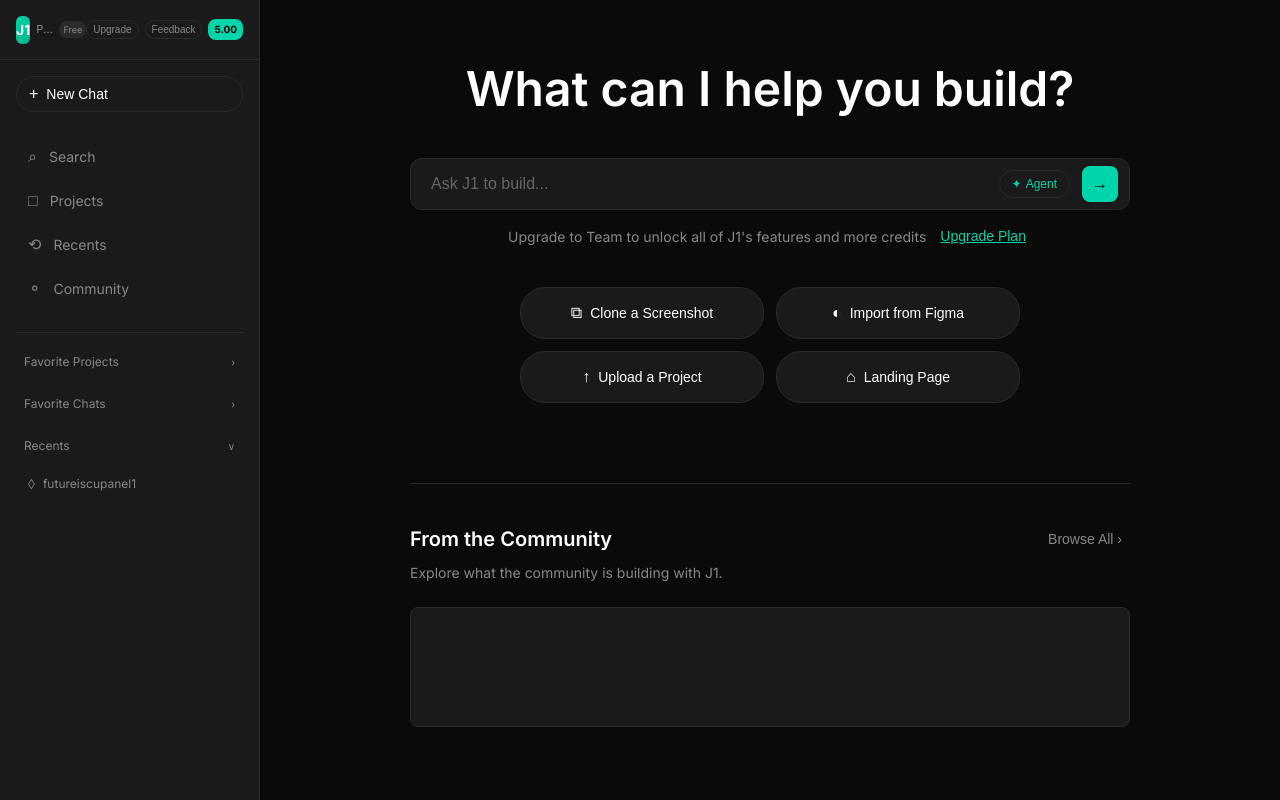
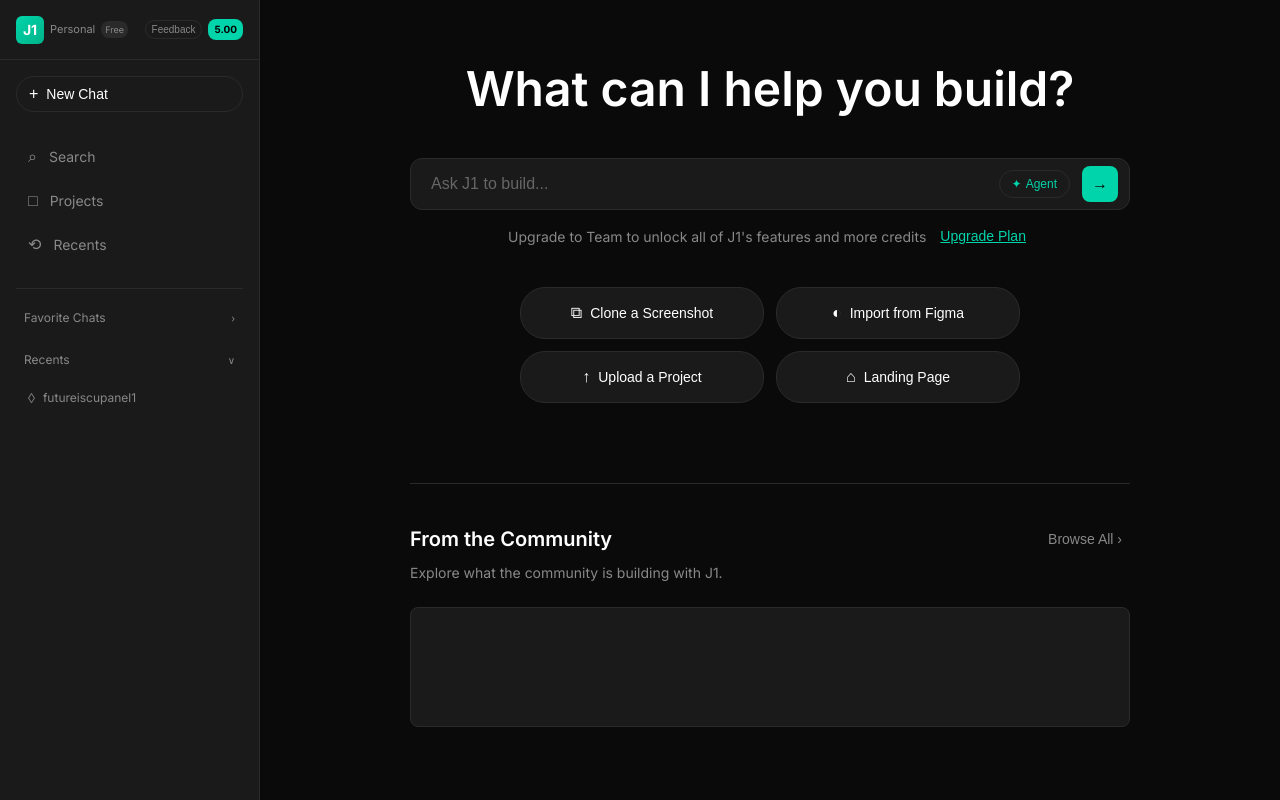
Before and after one commit to Said975-png/jarvis-ai, a Next.js app: page / in a window 1280 px wide. Built offline with nearby package versions, Linux system fonts and the light colour scheme.

Commit message:
Remove Upgrade button, Community nav item, and Favorite Projects section
cgen-39f0e378010c4bc0adeb7980d94e4a53

```diff
--- a/components/Sidebar.tsx
+++ b/components/Sidebar.tsx
@@ -10,7 +10,6 @@ export default function Sidebar() {
           <span className="free-badge">Free</span>
         </div>
         <div className="user-actions">
-          <button className="upgrade-btn">Upgrade</button>
           <button className="feedback-btn">Feedback</button>
           <div className="credits">5.00</div>
         </div>
@@ -37,19 +36,9 @@ export default function Sidebar() {
             <span className="nav-icon">⟲</span>
             Recents
           </div>
-          <div className="nav-item">
-            <span className="nav-icon">⚬</span>
-            Community
-          </div>
         </nav>
 
         <div className="sidebar-sections">
-          <div className="section">
-            <div className="section-header">
-              <span>Favorite Projects</span>
-              <span className="chevron">›</span>
-            </div>
-          </div>
           <div className="section">
             <div className="section-header">
               <span>Favorite Chats</span>
```
